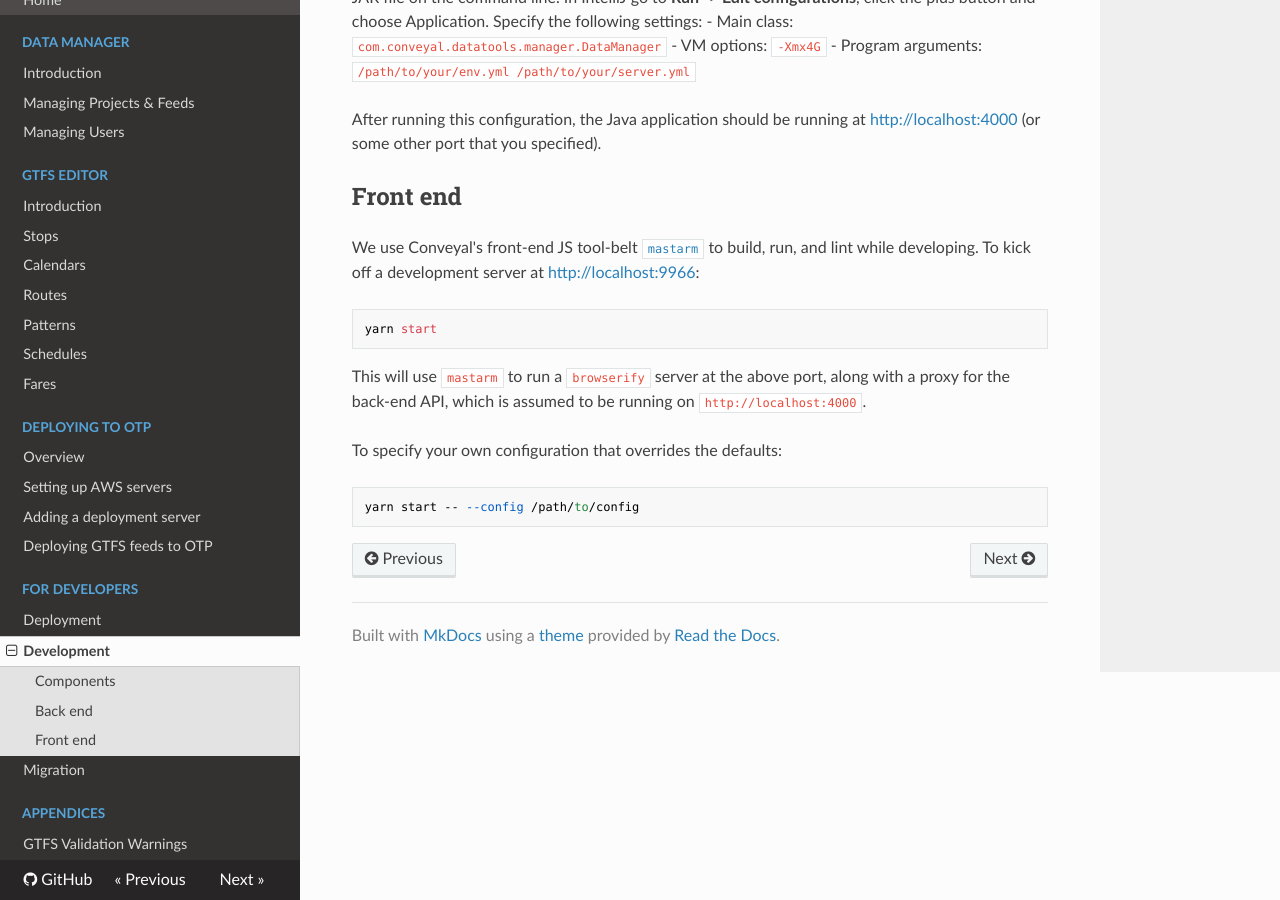
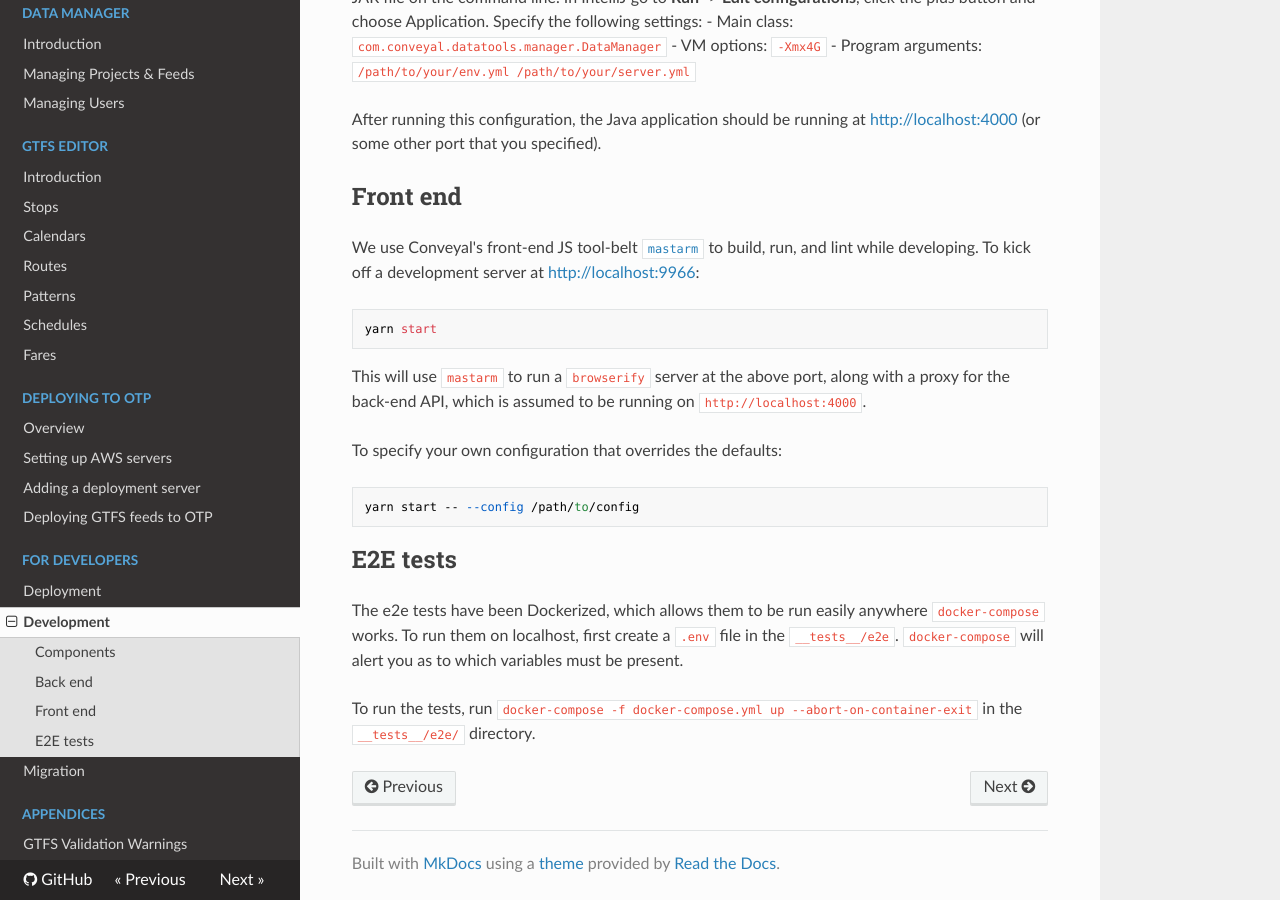
Before and after one commit to wtchen/datatools-ui, an MkDocs documentation site: the page built from docs/dev/development.md, in a window 1280 px wide and 900 px high, scrolled down 1367 px. Built offline with MkDocs 1.6.1, drawn with Linux system fonts in a browser that asks for light colours; nearby versions of some CDN libraries.

Commit message:
docs: add instructions for local e2e test running

````diff
--- a/docs/dev/development.md
+++ b/docs/dev/development.md
@@ -44,3 +44,9 @@ To specify your own configuration that overrides the defaults:
 ```
 yarn start -- --config /path/to/config
 ```
+
+## E2E tests
+
+The e2e tests have been Dockerized, which allows them to be run easily anywhere `docker-compose` works. To run them on localhost, first create a `.env` file in the `__tests__/e2e`. `docker-compose` will alert you as to which variables must be present.
+
+To run the tests, run `docker-compose -f docker-compose.yml up --abort-on-container-exit` in the `__tests__/e2e/` directory.
````
